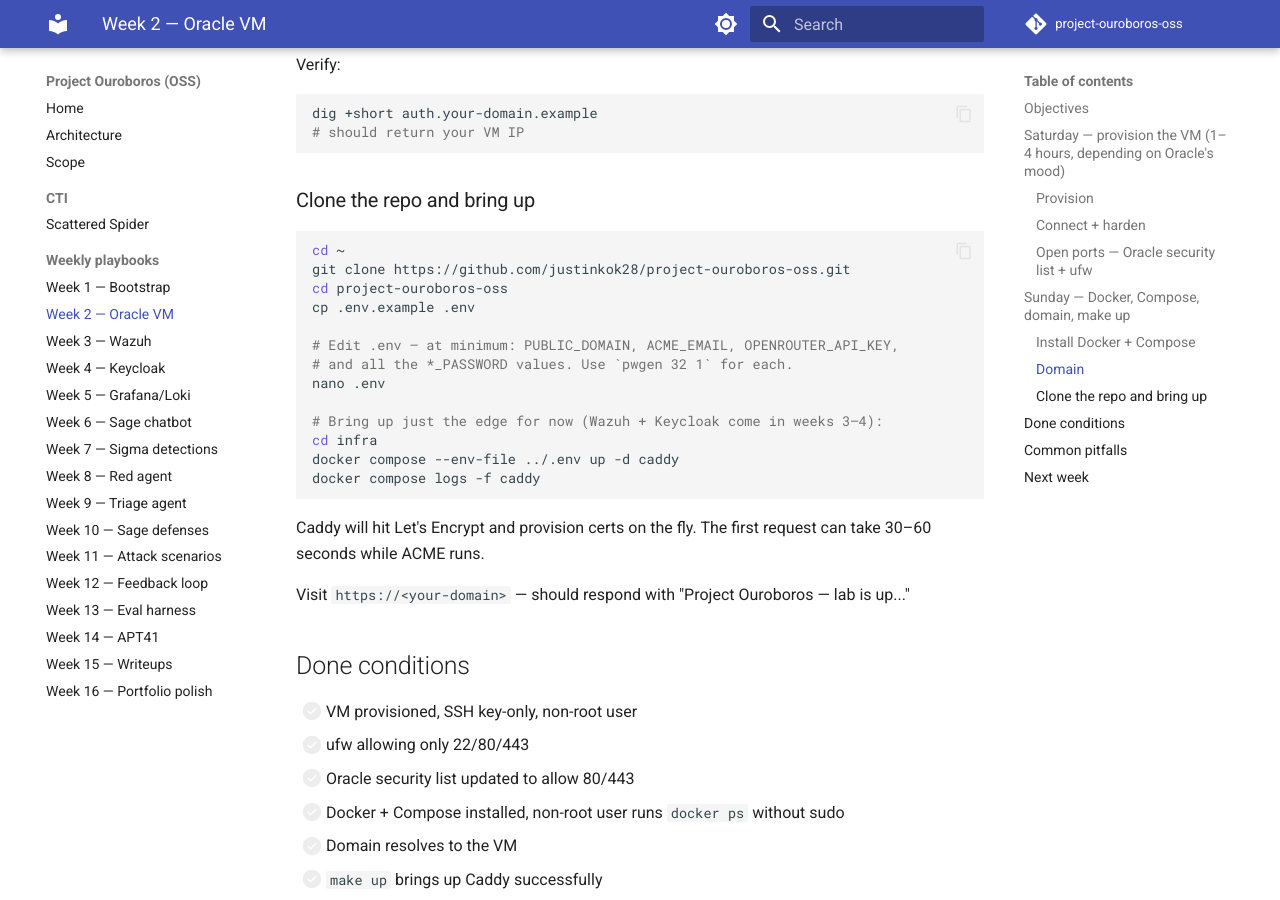
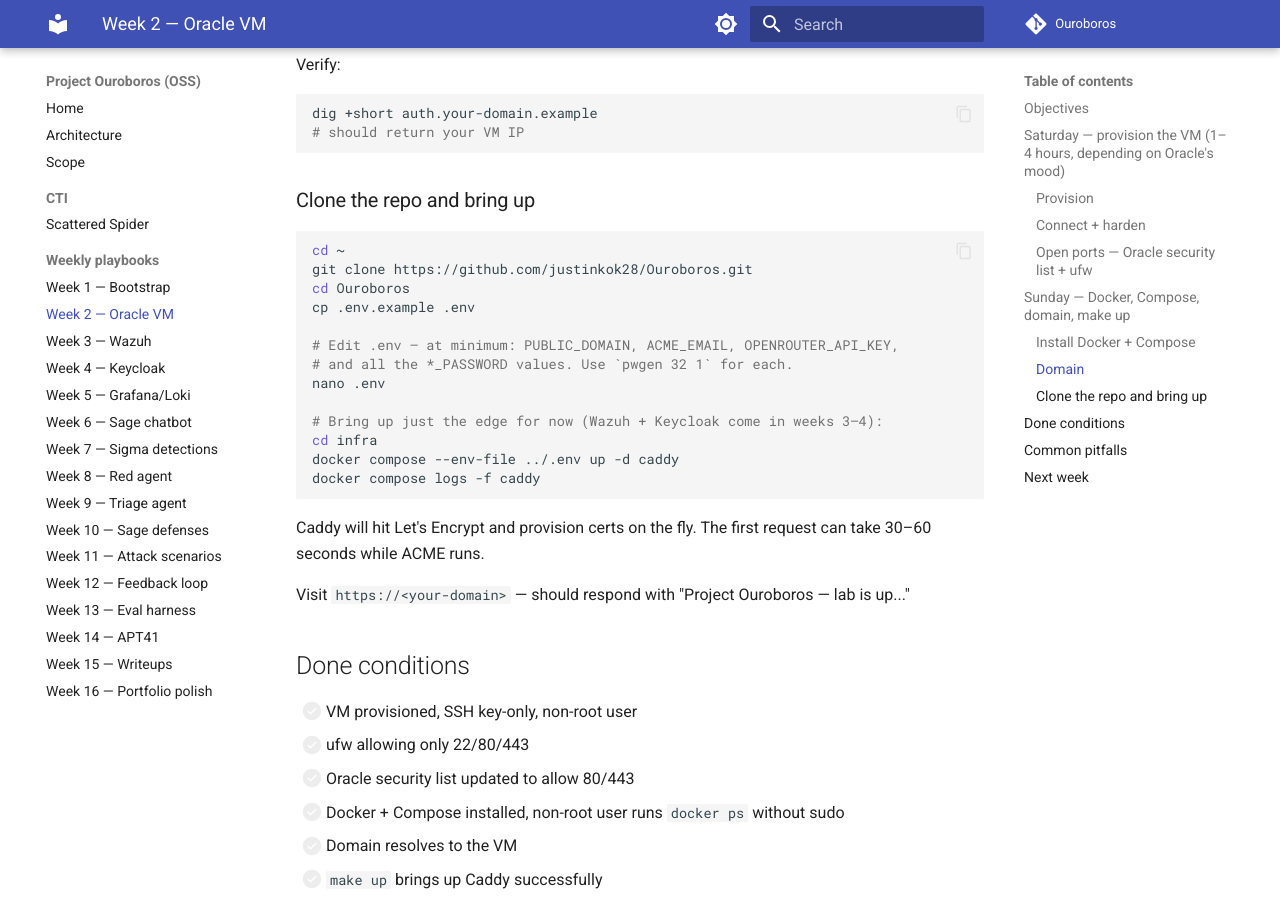
Before and after one commit to Justinkok28/Healyx, an MkDocs documentation site: the page built from docs/weeks/week-02-oracle-vm.md, in a window 1280 px wide and 900 px high, scrolled down 2496 px. Built offline with MkDocs 1.6.1 and Material for MkDocs 9.7.7, drawn with Linux system fonts in a browser that asks for light colours; comment, search, counter and statistics services are not loaded.

````diff
--- a/docs/weeks/week-02-oracle-vm.md
+++ b/docs/weeks/week-02-oracle-vm.md
@@ -108,8 +108,8 @@ dig +short auth.your-domain.example
 
 ```bash
 cd ~
-git clone https://github.com/justinkok28/project-ouroboros-oss.git
-cd project-ouroboros-oss
+git clone https://github.com/justinkok28/Ouroboros.git
+cd Ouroboros
 cp .env.example .env
 
 # Edit .env — at minimum: PUBLIC_DOMAIN, ACME_EMAIL, OPENROUTER_API_KEY,
--- a/mkdocs.yml
+++ b/mkdocs.yml
@@ -1,8 +1,8 @@
 site_name: Project Ouroboros (OSS)
 site_description: A self-improving purple-team SOC lab on Oracle Cloud + open source.
-site_url: https://justinkok28.github.io/project-ouroboros-oss/
-repo_url: https://github.com/justinkok28/project-ouroboros-oss
-repo_name: project-ouroboros-oss
+site_url: https://justinkok28.github.io/Ouroboros/
+repo_url: https://github.com/justinkok28/Ouroboros
+repo_name: Ouroboros
 
 theme:
   name: material
````
Also changed, not shown: CLAUDE.md (+1 -1 lines), PIVOT_CHECKLIST.md (+5 -5 lines), README.md (+4 -4 lines), docs/index.md (+1 -1 lines), 3 other files.
